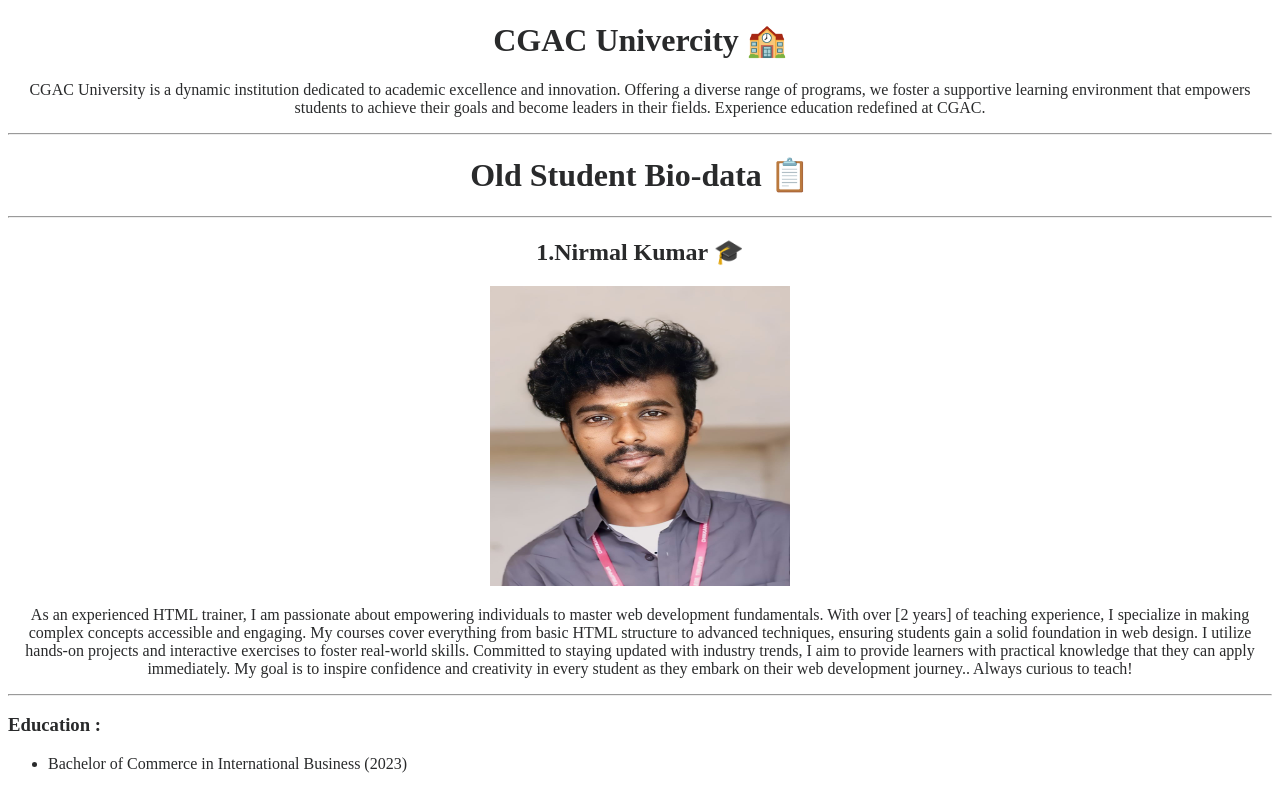
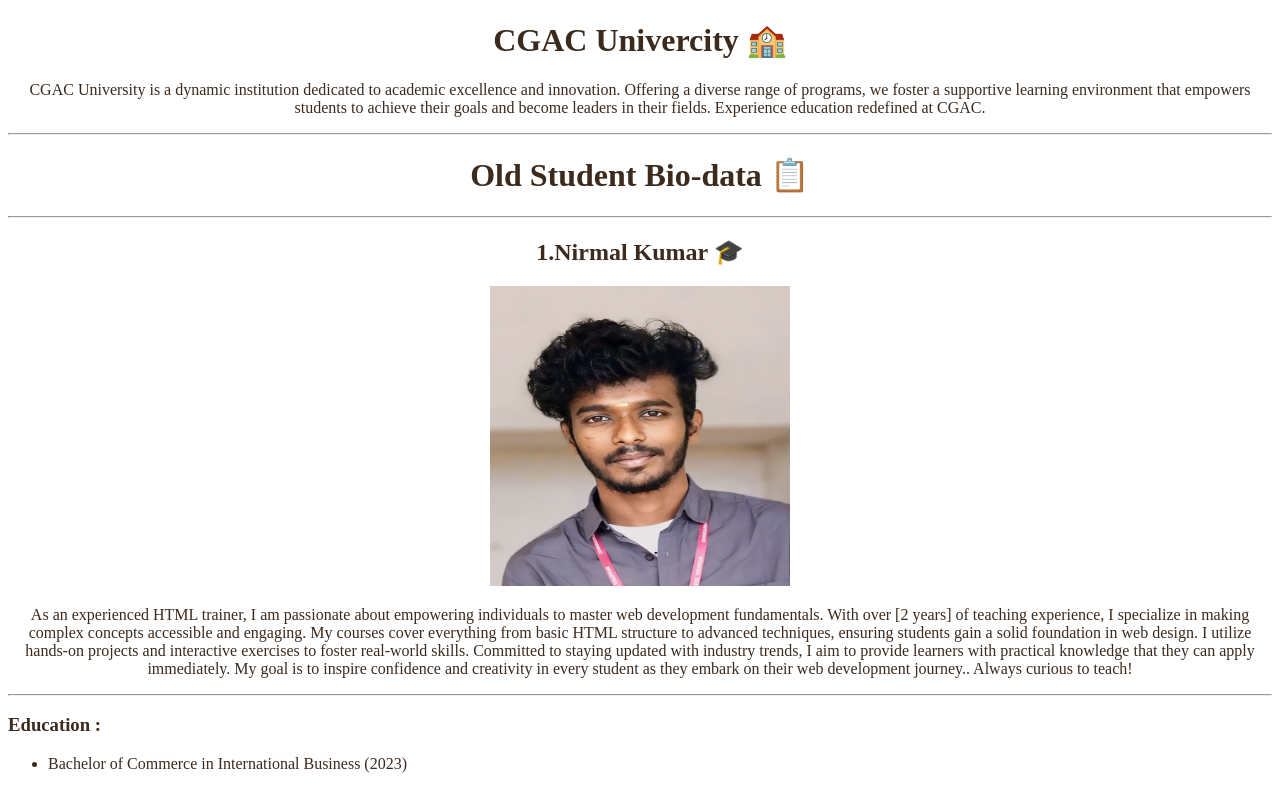
Before and after one commit to nirmal1432/Biodata, a plain HTML site: page Index.html in a window 1280 px wide. Shown: the top 794 px of the page. Drawn offline with Linux system fonts and the light colour scheme.

Commit message:
Add files via upload

```diff
--- a/Index.html
+++ b/Index.html
@@ -6,7 +6,7 @@
     </head>
 
 
-    <body bgcolor="white" style="color:rgb(41, 42, 43)" >
+    <body bgcolor="white" style="color:rgb(60, 42, 29)" >
         <center>
             <h1>
             CGAC Univercity 🏫
```
